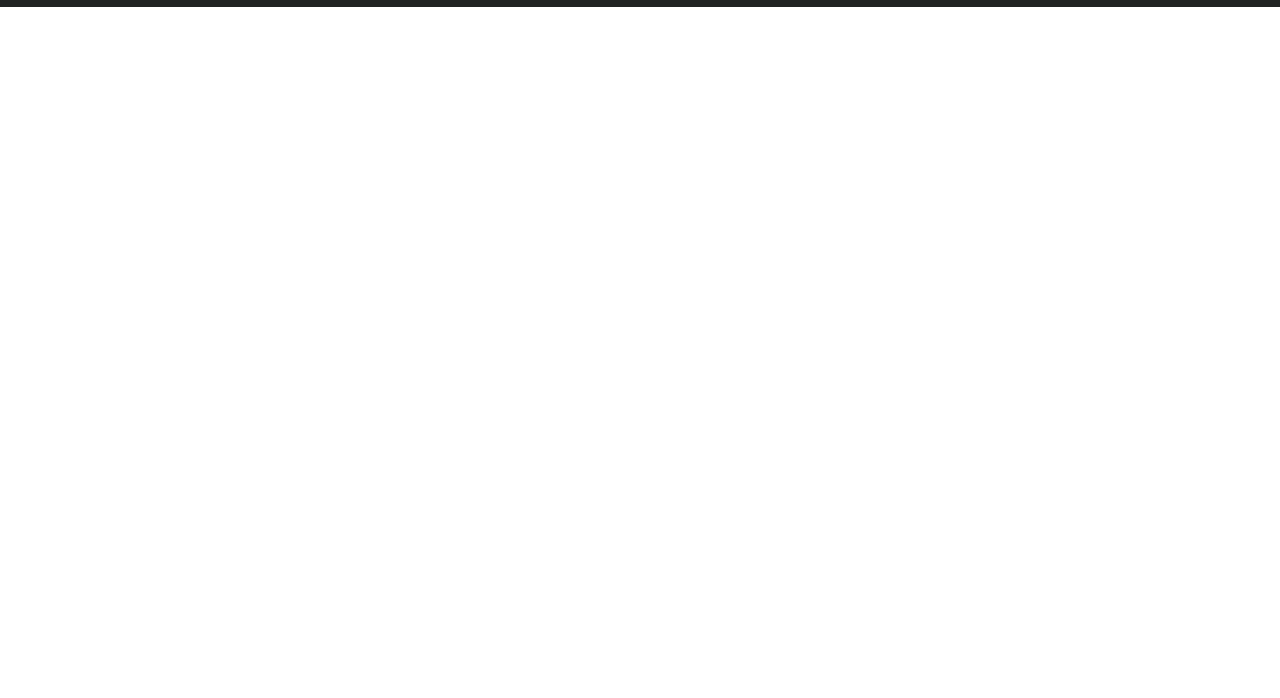
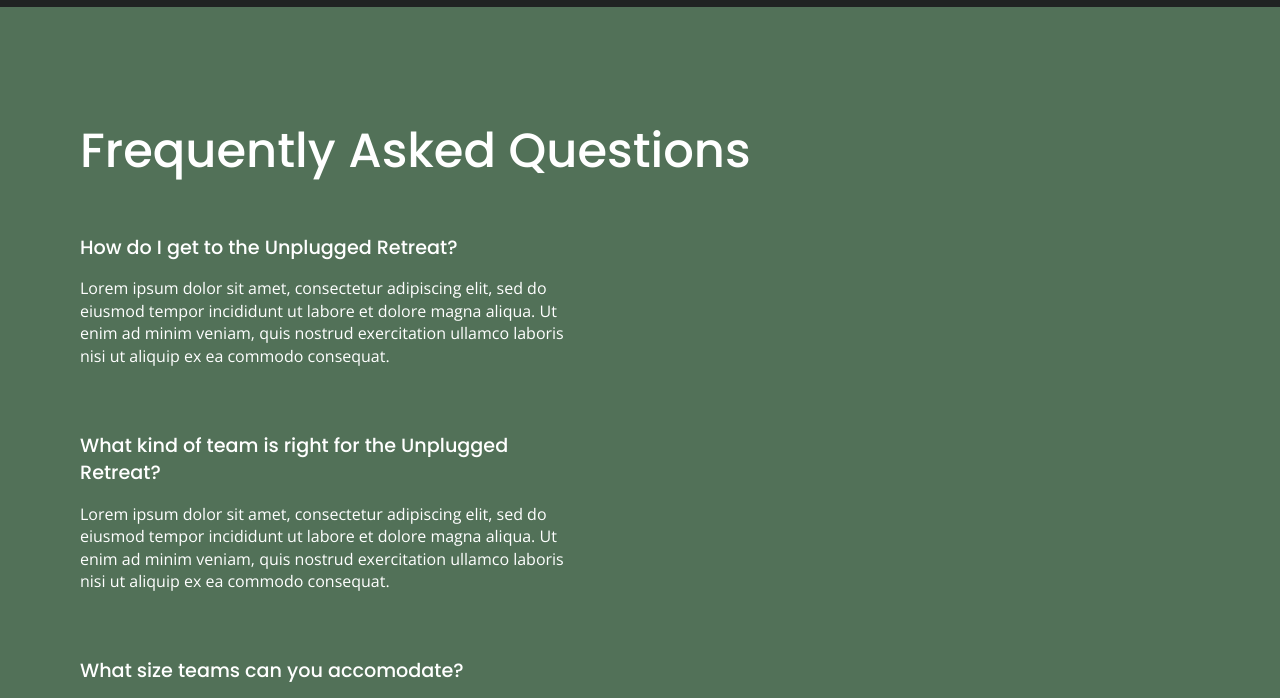
Before and after one commit to nicolebaggerly/206-unplugged-retreat, a website: page faq/index.html in a window 1280 px wide. Shown: the part 67-765 px from the top of the page. Drawn offline with nearby package versions, Linux system fonts and the light colour scheme.

Commit message:
Updated faq page

```diff
--- a/css/main.css
+++ b/css/main.css
@@ -123,6 +123,7 @@ h2 {
   font-family: 'Poppins', sans-serif;
   font-size: 1.7em;
   font-weight: 400;
+  margin: 0;
 }
 
 h3,
@@ -150,9 +151,6 @@ address {
   font-style: normal;
 }
 
-.content-wrapper {
-}
-
 
 header,
 footer {
@@ -166,7 +164,7 @@ footer {
 
 .content-wrapper {
   width: 100%;
-  padding: 20px;
+  padding: 0 20px;
 }
 
 header .content-wrapper {
@@ -178,11 +176,11 @@ header .content-wrapper {
 }
 
 header figure {
-    width: 60%;
-    display: flex;
-    justify-content: center;
-    align-items: center;
-    flex-flow: row wrap;
+  width: 60%;
+  display: flex;
+  justify-content: center;
+  align-items: center;
+  flex-flow: row wrap;
 }
 
 .header-divider {
@@ -233,6 +231,7 @@ aside {
   align-items: flex-start;
   flex-flow: row wrap;
   background: #527158;
+  padding-bottom: 20px;
 }
 
 
@@ -285,9 +284,11 @@ aside {
 }
 
 
+
 /* ------------ faq page ------------ */
 
 .faq {
+  background: #527158;
   display: flex;
   justify-content: center;
   align-items: center;
@@ -295,10 +296,15 @@ aside {
 }
 
 .faq-content {
+  font-size: 1em;
   display: flex;
-  justify-content: center;
+  justify-content: flex-start;
   align-items: flex-start;
   flex-flow: row wrap;
+}
+
+.faq h2 {
+  font-size: 1.2em;
 }
 
 
@@ -550,6 +556,7 @@ input[type=button] {
   aside {
     width: 100%;
     height: 300px;
+    padding: 20px 0 0 0;
   }
 
   aside .content-wrapper {
@@ -564,7 +571,7 @@ input[type=button] {
     justify-content: space-between;
     align-items: flex-start;
     flex-flow: column;
-    width: 250px;
+    width: 300px;
   }
 
   aside .sign-up {
@@ -725,18 +732,26 @@ input[type=button] {
 
   .faq .content-wrapper {
     justify-content: space-between;
+    flex-flow: column;
   }
 
   .faq-content {
-    flex-basis: 40%;
+    padding: 35px;
   }
 
-  .faq h2 {
-    width: 100%;
+  .faq h1 {
+    display: flex;
+    justify-content: flex-start;
+  }
+
+  .question {
+  width: 305px;
+  padding: 0 20px 30px 0;
   }
 
 
-} /* tablet media queries end */
+}
+/* tablet media queries end */
 
 
 /* ========= DESKTOP MEDIA QUERIES BEGIN ========= */
@@ -834,6 +849,20 @@ input[type=button] {
 
 
   /* ============== Faq Page - Desktop - media queries =============== */
+  .faq-content {
+    padding: 60px;
+  }
+
+  .faq-content h1 {
+    font-size: 3em;
+    padding: 0 100px 0 0;
+    margin: 50px 0;
+  }
+
+  .question {
+    width: 500px;
+    padding: 0 70px 50px 0;
+  }
 
 
 
--- a/faq/index.html
+++ b/faq/index.html
@@ -52,14 +52,25 @@
         <div class="faq-content">
           <h1>Frequently Asked Questions</h1>
           <br>
+          <div class="question">
             <h2>How do I get to the Unplugged Retreat?</h2>
             <p>Lorem ipsum dolor sit amet, consectetur adipiscing elit, sed do eiusmod tempor incididunt ut labore et dolore magna aliqua. Ut enim ad minim veniam, quis nostrud exercitation ullamco laboris nisi ut aliquip ex ea commodo consequat.</p>
+          </div>
+          <br>
+          <div class="question">
             <h2>What kind of team is right for the Unplugged Retreat?</h2>
             <p>Lorem ipsum dolor sit amet, consectetur adipiscing elit, sed do eiusmod tempor incididunt ut labore et dolore magna aliqua. Ut enim ad minim veniam, quis nostrud exercitation ullamco laboris nisi ut aliquip ex ea commodo consequat.</p>
+          </div>
+          <br>
+          <div class="question">
             <h2>What size teams can you accomodate?</h2>
             <p>Lorem ipsum dolor sit amet, consectetur adipiscing elit, sed do eiusmod tempor incididunt ut labore et dolore magna aliqua. Ut enim ad minim veniam, quis nostrud exercitation ullamco laboris nisi ut aliquip ex ea commodo consequat.</p>
+          </div>
+          <br>
+          <div class="question">
             <h2>Is there really no wifi available?</h2>
             <p>Lorem ipsum dolor sit amet, consectetur adipiscing elit, sed do eiusmod tempor incididunt ut labore et dolore magna aliqua. Ut enim ad minim veniam, quis nostrud exercitation ullamco laboris nisi ut aliquip ex ea commodo consequat.</p>
+          </div>
         </div>
       </div> <!-- faq content ends -->
     </section>
```
Also changed, not shown: index.html (+0 -1 lines). Lines whose indentation alone changed are shown as unchanged.
